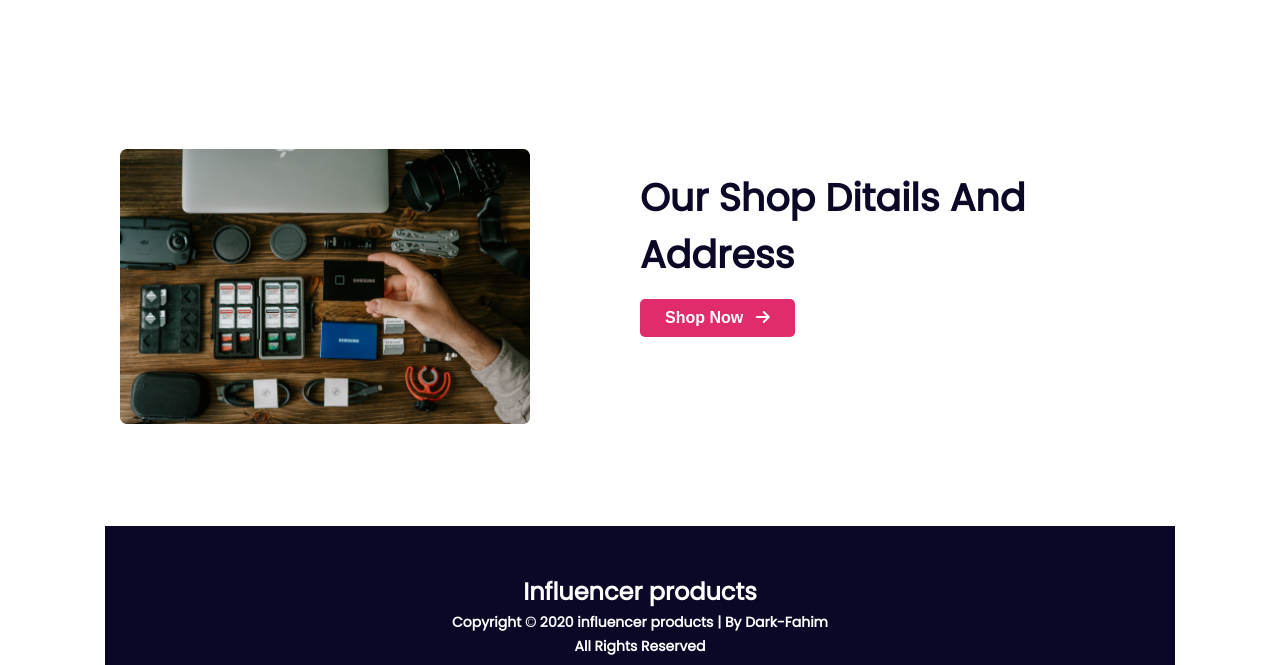
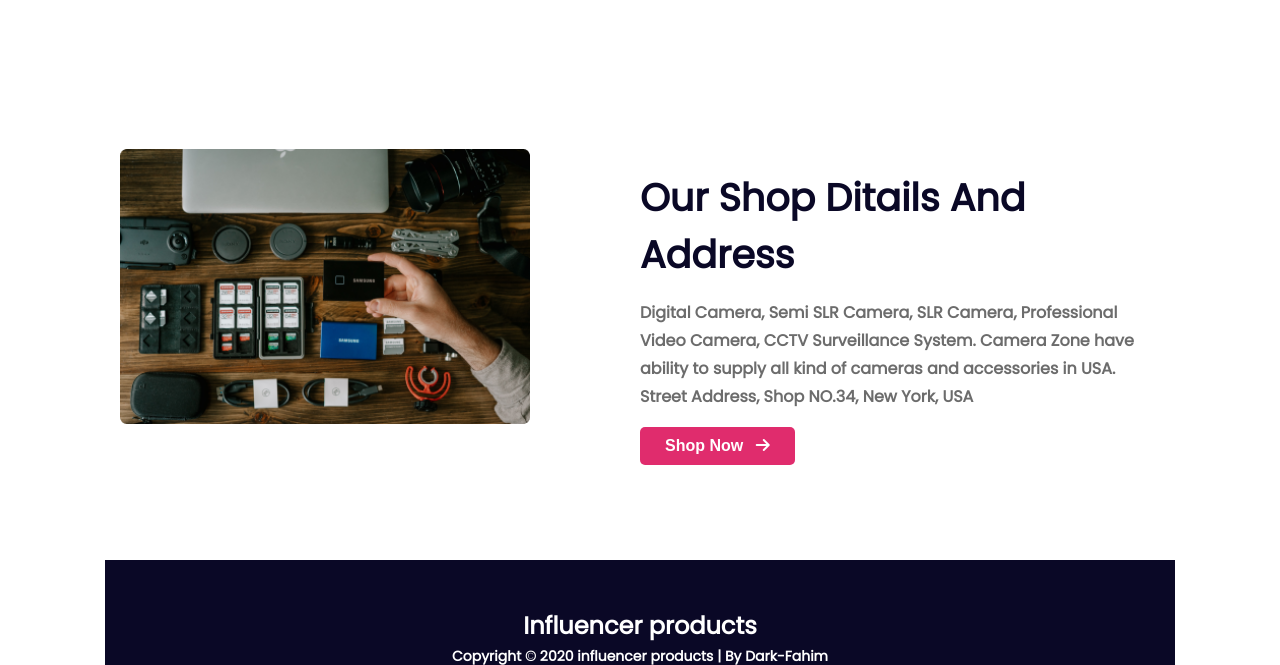
Before and after one commit to Dark-Fahim/influencer-gear, a plain HTML site: page index.html in a window 1280 px wide. Shown: the part 2816-3481 px from the top of the page. Drawn offline with Linux system fonts and the light colour scheme.

Commit message:
text changes

```diff
--- a/index.html
+++ b/index.html
@@ -214,7 +214,8 @@
                         </div>
                         <div class="feature-info">
                             <h1>Our Shop Ditails And Address</h1>
-                            <p></p>
+                            <p>Digital Camera, Semi SLR Camera, SLR Camera, Professional Video Camera, CCTV Surveillance System. Camera Zone have ability to supply all kind of cameras and accessories in USA. <br>
+                            Street Address, Shop NO.34, New York, USA</p>
                             <button class="primary-btn shop-btn">Shop Now <span><i class="fas fa-arrow-right"></i></span></button>
                         </div>
                     </div>
```
